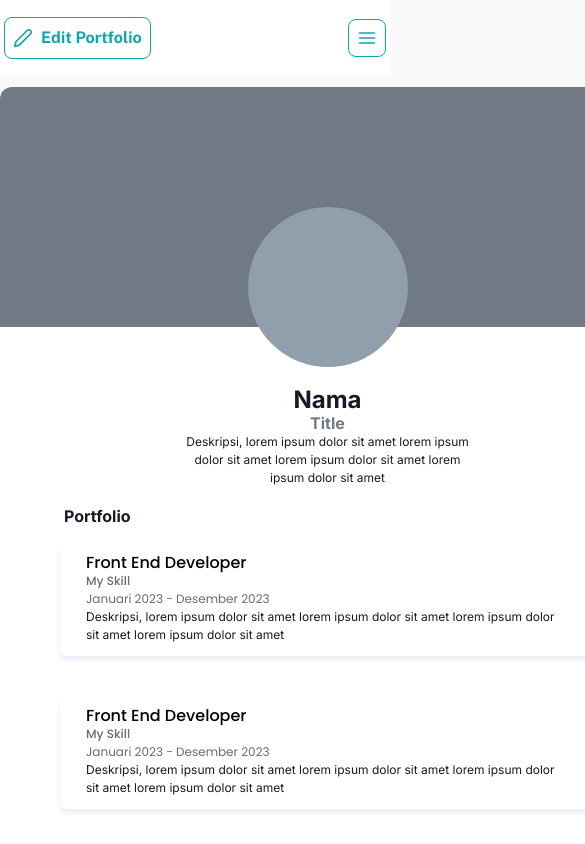
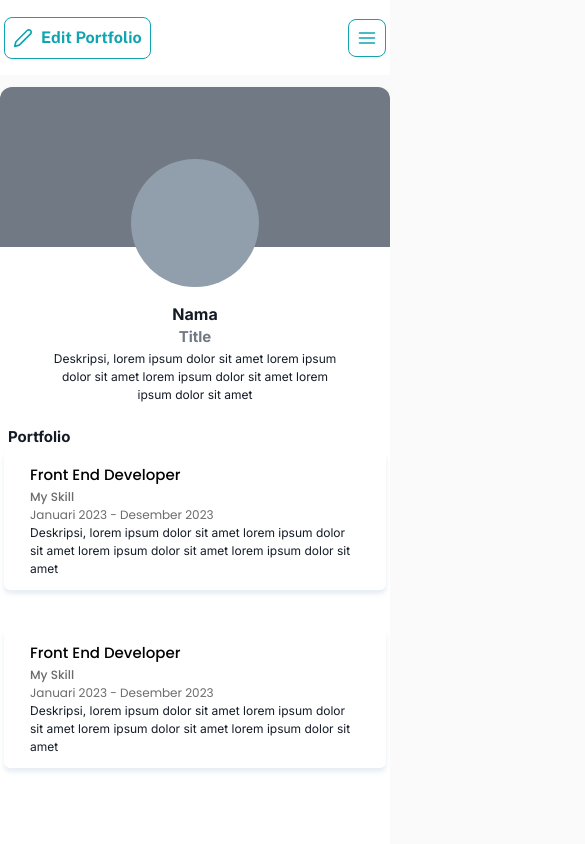
Before and after one commit to AbeLegend/Dynamic-Portfolio-FE, a Next.js app: page / in a window 390 px wide. Shown: the top 844 px of the page, 585 px wide, since content can reach past the window. Built offline with nearby package versions, Linux system fonts and the light colour scheme.

Commit message:
feat(responsive): Home Page

```diff
--- a/src/containers/home-page/index.tsx
+++ b/src/containers/home-page/index.tsx
@@ -9,8 +9,20 @@ import { usePathname } from "next/navigation";
 
 const ImageSection: FC = () => {
   return (
-    <section className="rounded-t-xl h-60 w-full bg-gray-400 relative">
-      <div className="absolute -bottom-10 left-0 right-0 mx-auto w-40 aspect-square rounded-full bg-gray-100"></div>
+    <section
+      className={cn([
+        "h-40",
+        "tablet:h-60",
+        "rounded-t-xl w-full bg-gray-400 relative",
+      ])}
+    >
+      <div
+        className={cn([
+          "w-32",
+          "tablet:w-40",
+          "absolute -bottom-10 left-0 right-0 mx-auto aspect-square rounded-full bg-gray-100",
+        ])}
+      ></div>
     </section>
   );
 };
@@ -18,8 +30,19 @@ const ImageSection: FC = () => {
 const ProfileSection: FC = () => {
   return (
     <section className="mt-[58px] text-center">
-      <h1 className="text-gray-600">Nama</h1>
-      <h2 className="text-gray-400 font-bold">Title</h2>
+      <h2
+        className={cn(["tablet:text-heading-1", "font-bold", "text-gray-600"])}
+      >
+        Nama
+      </h2>
+      <h3
+        className={cn([
+          "tablet:text-heading-2 tablet:font-bold",
+          "text-gray-400",
+        ])}
+      >
+        Title
+      </h3>
       <p className="text-body text-gray-600 max-w-[303px] mx-auto">
         Deskripsi, lorem ipsum dolor sit amet lorem ipsum dolor sit amet lorem
         ipsum dolor sit amet lorem ipsum dolor sit amet
@@ -31,9 +54,16 @@ const ProfileSection: FC = () => {
 const Portfolio: FC = () => {
   return (
     <div
-      className={`shadow-portfolio-secondary rounded-md px-[26px] py-3 col-span-12 ${poppins.className}`}
+      className={cn([
+        "shadow-portfolio-secondary rounded-md px-[26px] py-3 col-span-12",
+        poppins.className,
+      ])}
     >
-      <h2 className="text-gray-700 font-medium">Front End Developer</h2>
+      <h3
+        className={cn(["tablet:text-heading-2", "text-gray-700 font-medium"])}
+      >
+        Front End Developer
+      </h3>
       <p className="text-body text-gray-500 font-medium">My Skill</p>
       <p className="text-body text-gray-500">Januari 2023 - Desember 2023</p>
       <p className={`${inter.className} text-body text-gray-600`}>
@@ -52,14 +82,22 @@ const HomePage: FC<HomePageProps> = ({ isPreview }) => {
   return (
     <main
       className={cn([
+        "w-full",
+        pathName === "/" && "laptop:w-[655px]",
         "shadow-portfolio-primary rounded-xl min-h-screen bg-white mx-auto pb-[38px]",
-        pathName === "/" && "w-[655px]",
       ])}
     >
       <ImageSection />
       <ProfileSection />
-      <div className="px-[60px] mt-5">
-        <h2 className="text-gray-600 font-bold px-1 mb-[14px]">Portfolio</h2>
+      <div className={cn(["px-1", "tablet:px-[60px] ", "mt-5"])}>
+        <h3
+          className={cn([
+            "tablet:text-heading-2 tablet:font-bold tablet:mb-[14px]",
+            "text-gray-600 px-1",
+          ])}
+        >
+          Portfolio
+        </h3>
         <div className="grid grid-cols-12 gap-y-[38px]">
           {Array(2)
             .fill(null)
```
